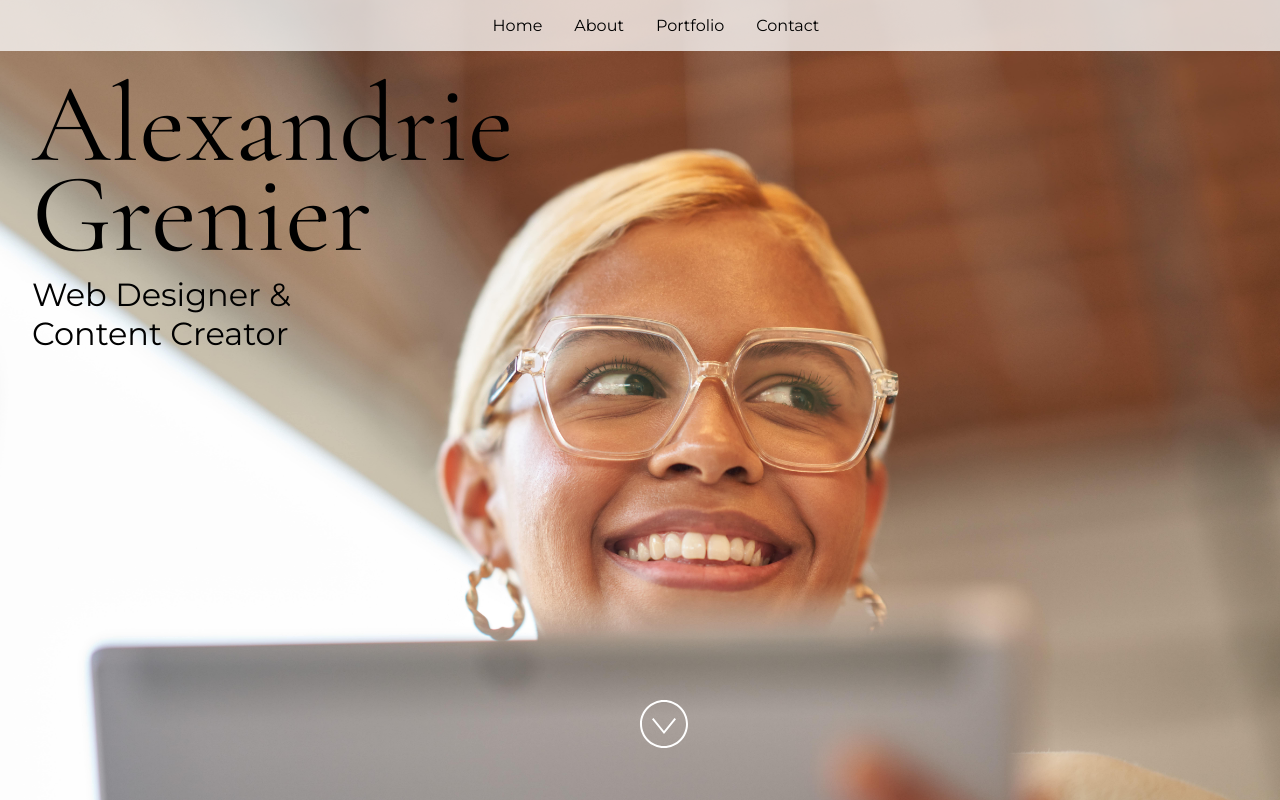
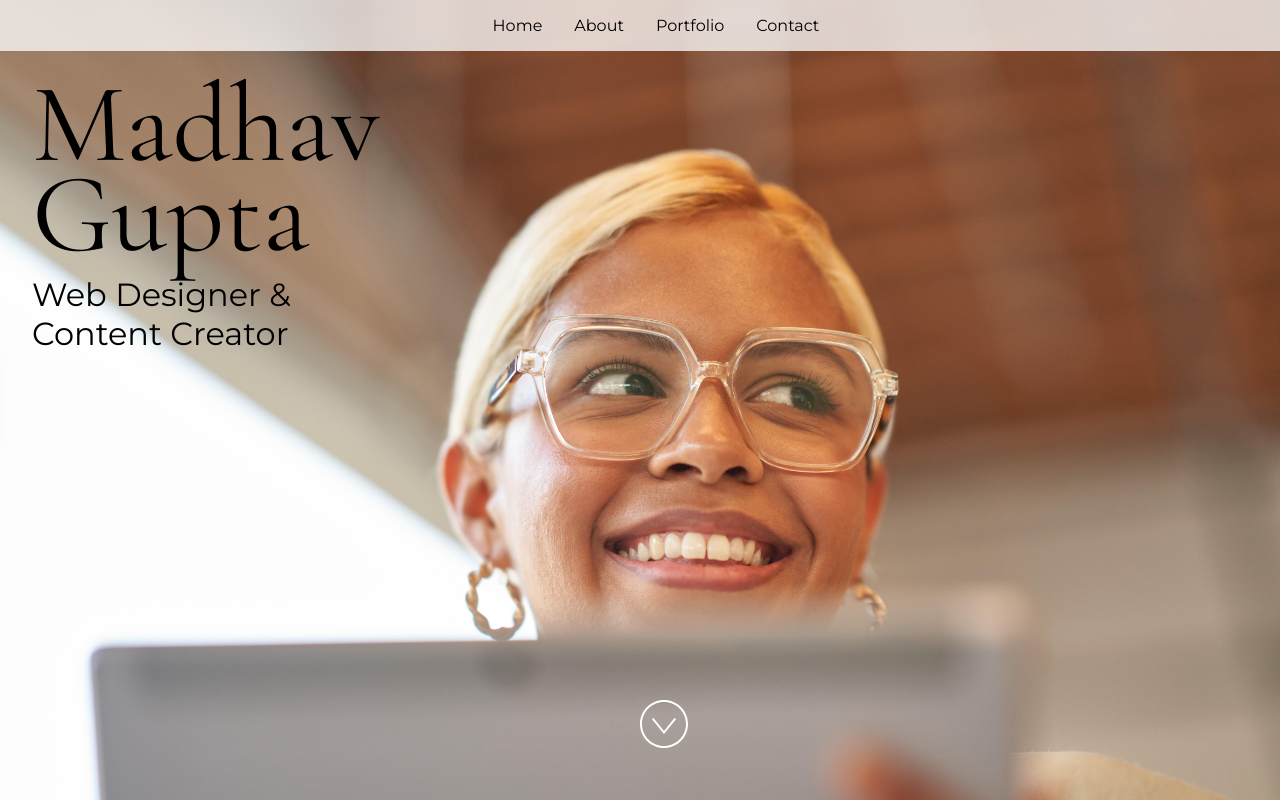
Before and after one commit to madhavnaresh/Portfolio, a React (Vite) app: page / in a window 1280 px wide. Built offline with nearby package versions, Linux system fonts and the light colour scheme.

Commit message:
new changes

```diff
--- a/package.json
+++ b/package.json
@@ -3,11 +3,11 @@
   "version": "1.0.0",
   "description": "Educator JS Codespace Template",
   "source": "src/index.html",
-  "homepage": "https://github.com/microsoft/codespaces-teaching-template-js#readme",
+  "homepage": "https://madhavnaresh.github.io/myjs",
   "scripts": {
     "start": "parcel",
     "build": "parcel build",
-    "build-gh": "parcel build --public-url 'https://{github-username}.github.io/{repo-name}'",
+    "build-gh": "parcel build --public-url 'https://madhavnaresh.github.io/myjs'",
     "predeploy": "npm run build-gh",
     "deploy": "gh-pages -d dist"
   },
--- a/src/App.jsx
+++ b/src/App.jsx
@@ -24,7 +24,7 @@ import "./styles.css";
  * If you don't have one of the social sites listed, leave it as an empty string.
  */
 const siteProps = {
-  name: "Alexandrie Grenier",
+  name: "Madhav Gupta",
   title: "Web Designer & Content Creator",
   email: "alex@example.com",
   gitHub: "microsoft",
```
